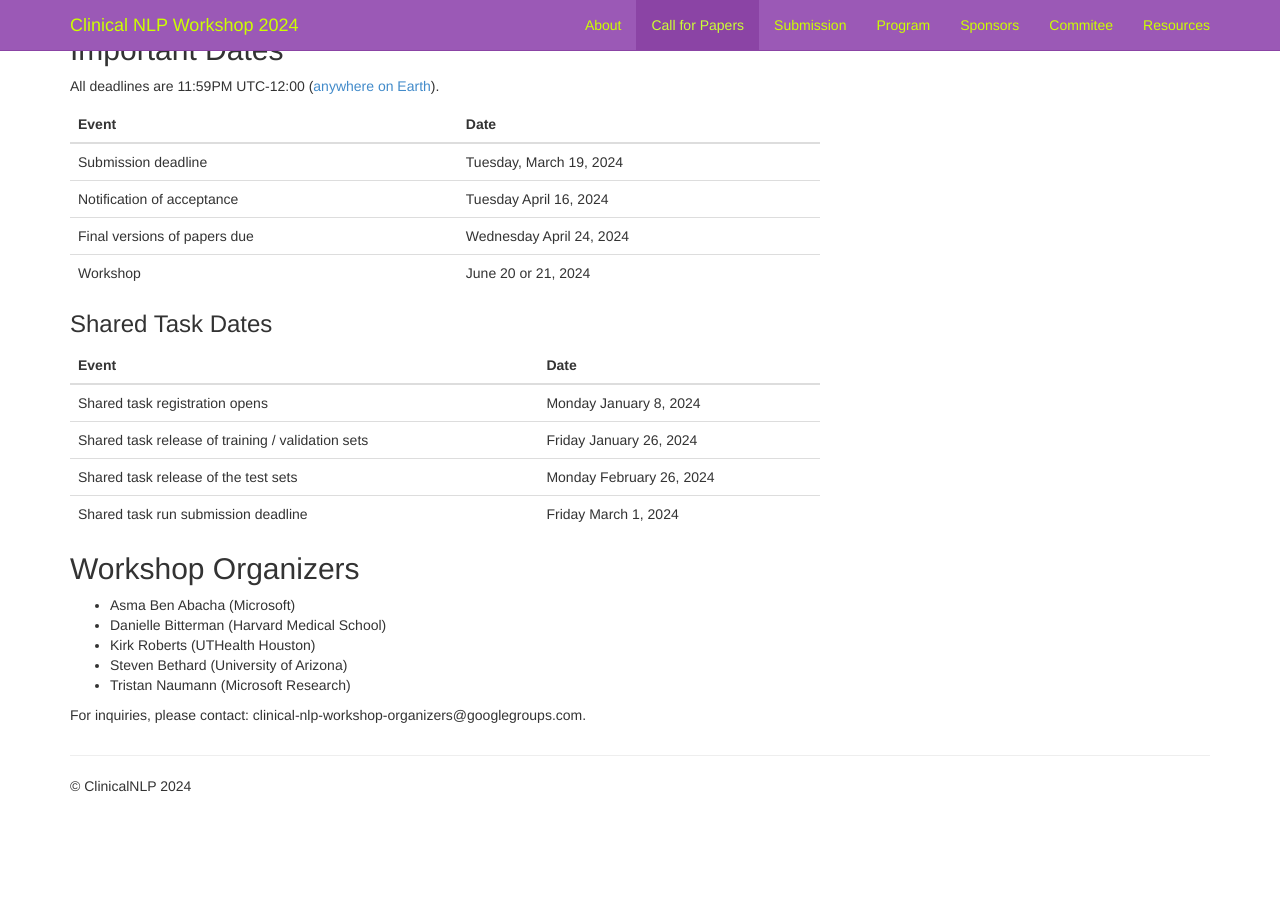
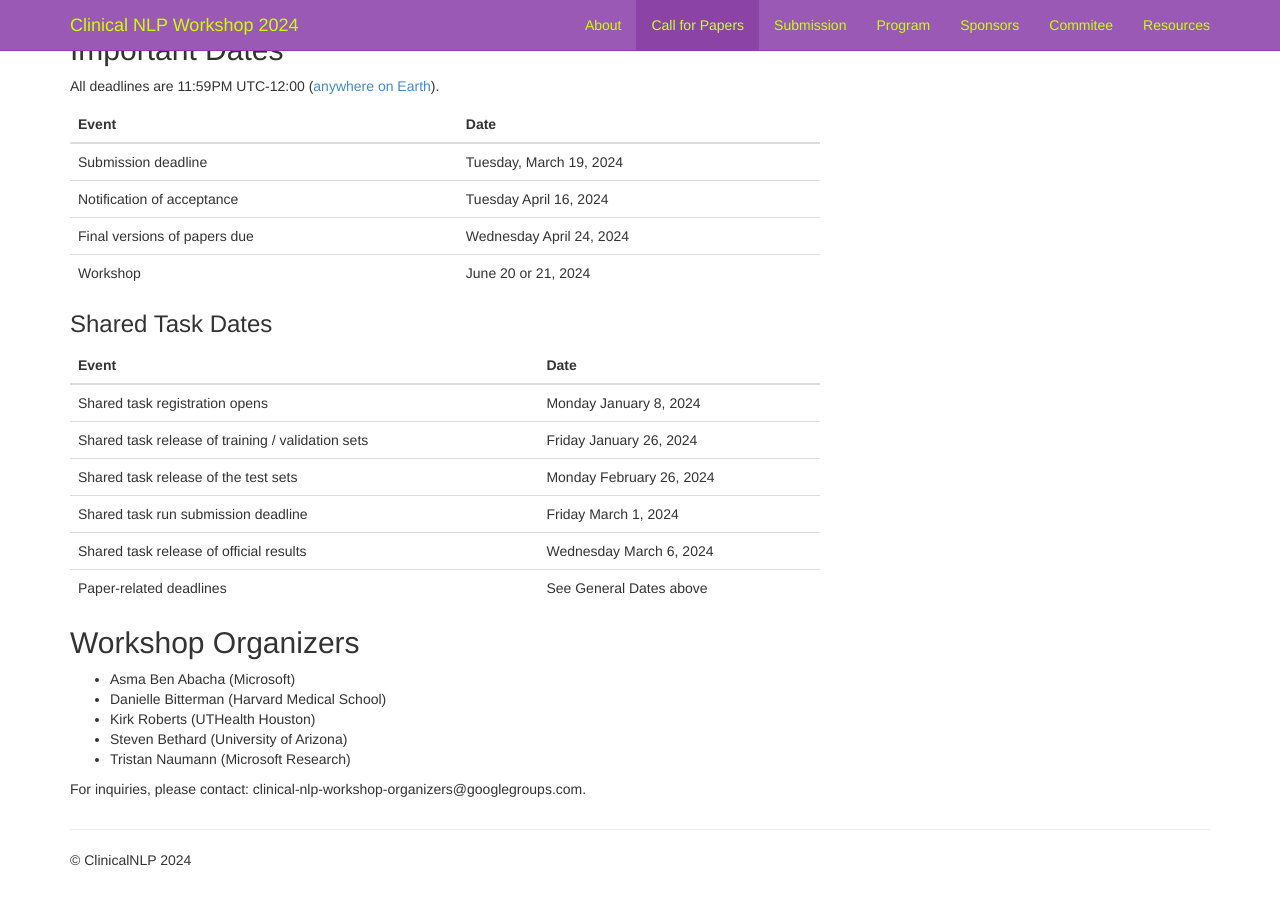
Before and after one commit to clinical-nlp/clinical-nlp.github.io, a Jekyll site: the page built from 2024/call-for-papers.md, in a window 1280 px wide and 900 px high, scrolled down 1621 px. Built offline with Jekyll 4.4.1, drawn with Linux system fonts in a browser that asks for light colours; nearby versions of some CDN libraries; comment, search, counter and statistics services are not loaded; before the commit the page ends 2447 px from its top, so only the background shows below that.

Commit message:
Fixes Shared Task dates

```diff
--- a/2024/call-for-papers.md
+++ b/2024/call-for-papers.md
@@ -83,6 +83,8 @@ All deadlines are 11:59PM UTC-12:00 ([anywhere on Earth](https://www.timeanddate
 | Shared task release of training / validation sets   | Friday January 26, 2024   |
 | Shared task release of the test sets                | Monday February 26, 2024  |
 | Shared task run submission deadline                 | Friday March 1, 2024      |
+| Shared task release of official results             | Wednesday March 6, 2024   |
+| Paper-related deadlines                             | See General Dates above   |
 
 ## Workshop Organizers
 
```
